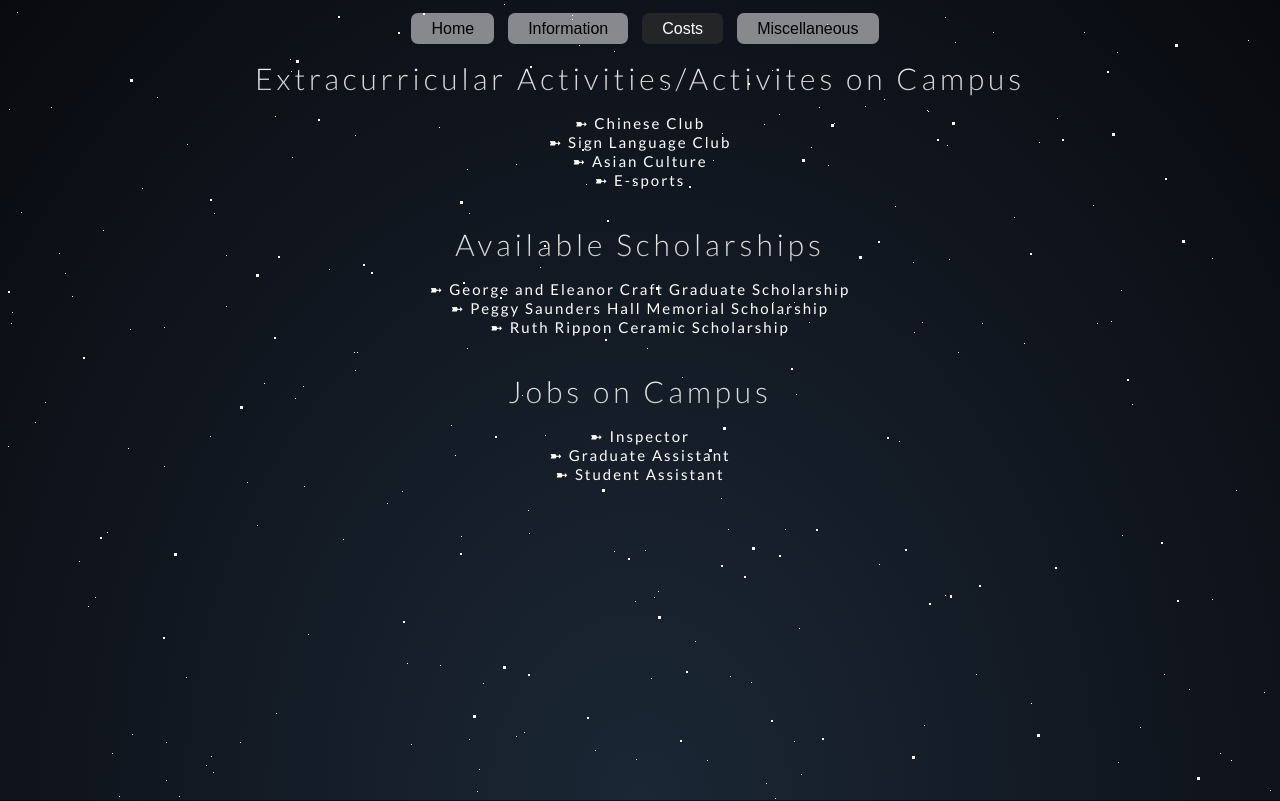
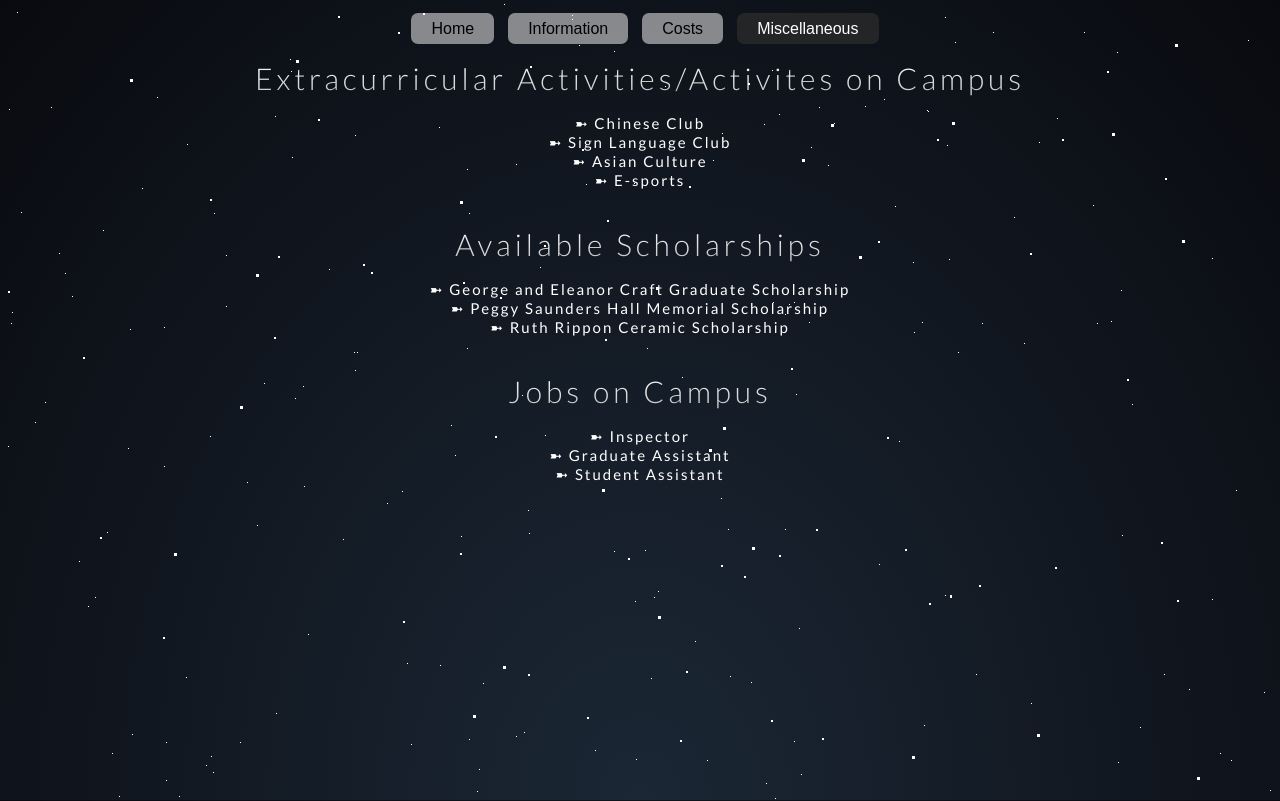
Before and after one commit to WifiRouterYT/oldavidwebsite, a plain HTML site: page other/index.html in a window 1280 px wide. Shown: the top 801 px of the page. Drawn offline with Linux system fonts and the light colour scheme.

Commit message:
whoops forgot to change navbar settings

```diff
--- a/other/index.html
+++ b/other/index.html
@@ -16,8 +16,8 @@
         <nav style="text-align: center;">
             <a href="https://wifirouteryt.github.io/">Home</a>
             <a href="https://wifirouteryt.github.io/information/">Information</a>
-            <a href="#" class="active">Costs</a>
-            <a href="https://wifirouteryt.github.io/other/">Miscellaneous</a>
+            <a href="https://wifirouteryt.github.io/costs/">Costs</a>
+            <a href="#" class="active">Miscellaneous</a>
         </nav>
     </div>
   <section class="wrapper">
```
